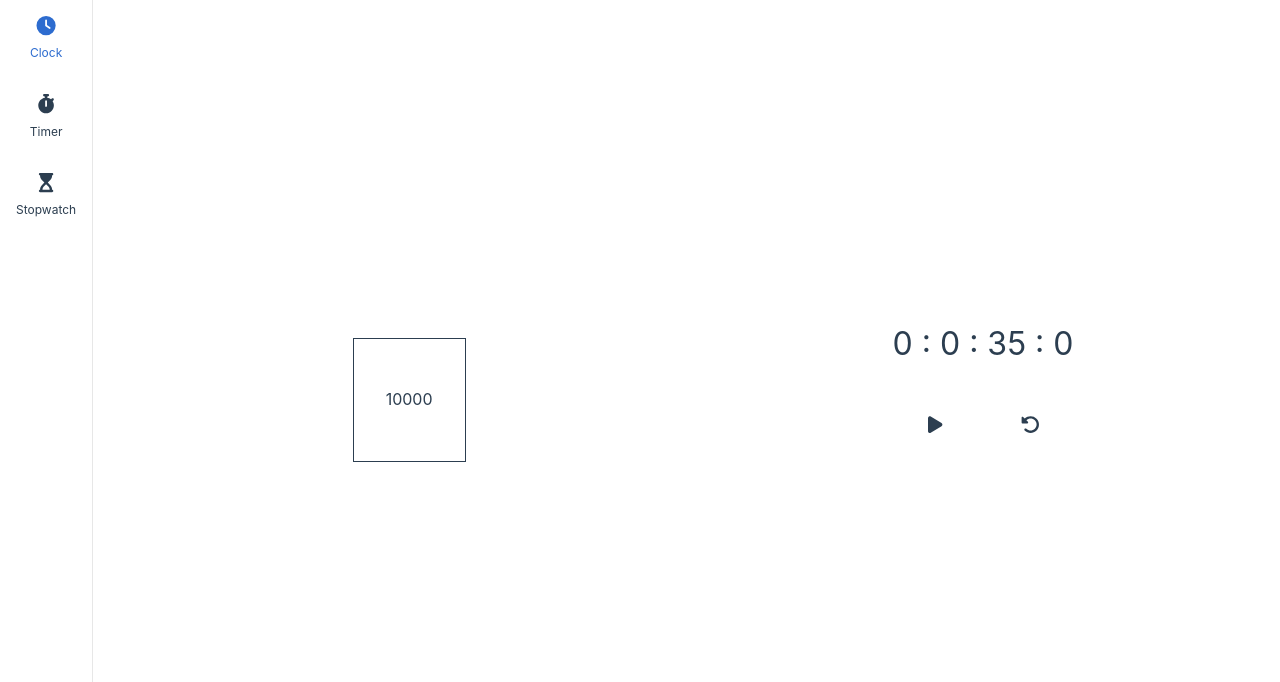
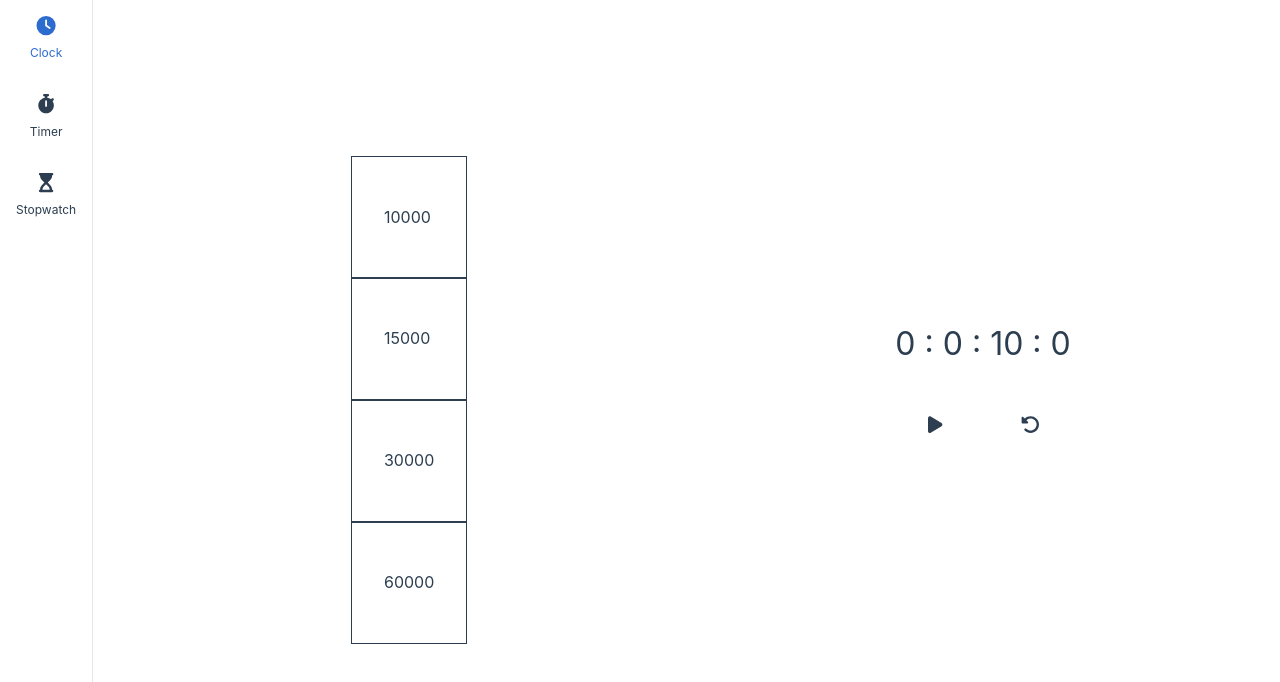
Before and after one commit to Klrfl/TellTime, a Vue app: page / in a window 1280 px wide. Both pictures are taken after a click on the button "Timer". Shown: the top 682 px of the page. Built offline with nearby package versions, Linux system fonts and the light colour scheme.

Commit message:
logic to change target times

```diff
--- a/src/components/TargetTime.vue
+++ b/src/components/TargetTime.vue
@@ -1,11 +1,19 @@
 <template>
-  <li class="target-time">
+  <li class="target-time" @click="select">
     <p>{{ targetTime }}</p>
   </li>
 </template>
 
 <script setup>
-const props = defineProps(["targetTime"]);
+const props = defineProps({
+  targetTime: Number,
+});
+
+const emit = defineEmits(["select"]);
+
+function select() {
+  emit("select");
+}
 </script>
 
 <style>
--- a/src/components/Timer.vue
+++ b/src/components/Timer.vue
@@ -31,6 +31,8 @@ import { onMounted, ref } from "vue";
 
 import { DateTime } from "luxon";
 
+const props = defineProps(["targetTime"]);
+
 const hours = ref(0);
 const minutes = ref(0);
 const seconds = ref(0);
@@ -41,7 +43,7 @@ const isStopped = ref(true);
 const startTime = ref(0);
 const deltaFromStartTime = ref(0);
 
-const targetTime = DateTime.fromJSDate(new Date(35000)).toUTC();
+const targetTime = ref(DateTime.fromJSDate(new Date(props.targetTime)).toUTC());
 
 const finalDelta = ref(0);
 
@@ -60,7 +62,7 @@ function startTimer() {
       "milliseconds",
     ]);
 
-    finalDelta.value = targetTime.diff(deltaFromStartTime.value, [
+    finalDelta.value = targetTime.value.diff(deltaFromStartTime.value, [
       "hours",
       "minutes",
       "seconds",
@@ -71,6 +73,11 @@ function startTimer() {
     minutes.value = finalDelta.value.minutes;
     seconds.value = finalDelta.value.seconds;
     milliseconds.value = finalDelta.value.milliseconds;
+
+    if (finalDelta.value.milliseconds <= 0) {
+      clearInterval(interval);
+      isStopped.value = true;
+    }
   });
 }
 
@@ -80,10 +87,10 @@ function stopTimer() {
 }
 
 function resetTimer() {
-  hours.value = targetTime.c.hour;
-  minutes.value = targetTime.c.minute;
-  seconds.value = targetTime.c.second;
-  milliseconds.value = targetTime.c.millisecond;
+  hours.value = targetTime.value.c.hour;
+  minutes.value = targetTime.value.c.minute;
+  seconds.value = targetTime.value.c.second;
+  milliseconds.value = targetTime.value.c.millisecond;
 }
 
 onMounted(resetTimer);
--- a/src/views/TimerView.vue
+++ b/src/views/TimerView.vue
@@ -1,14 +1,15 @@
 <template>
   <MainLayout>
     <template #main-content>
-      <Timer></Timer>
+      <Timer :targetTime="selectedTargetTime"></Timer>
     </template>
 
     <ul class="target-time-container">
       <TargetTime
         v-for="targetTime in targetTimes"
         :key="targetTime.id"
-        :targetTime="targetTime.time" />
+        :targetTime="targetTime.time"
+        @select="selectTargetTime(targetTime.time)" />
     </ul>
   </MainLayout>
 </template>
@@ -25,7 +26,27 @@ const targetTimes = ref([
     id: 1,
     time: 10000,
   },
+  {
+    id: 2,
+    time: 15000,
+  },
+  {
+    id: 3,
+    time: 30000,
+  },
+  {
+    id: 5,
+    time: 60000,
+  },
 ]);
+
+const selectedTargetTime = ref();
+selectedTargetTime.value = targetTimes.value[0].time;
+
+function selectTargetTime(targetTime) {
+  selectedTargetTime.value = targetTime;
+  console.log(selectedTargetTime.value);
+}
 </script>
 
 <style>
```
